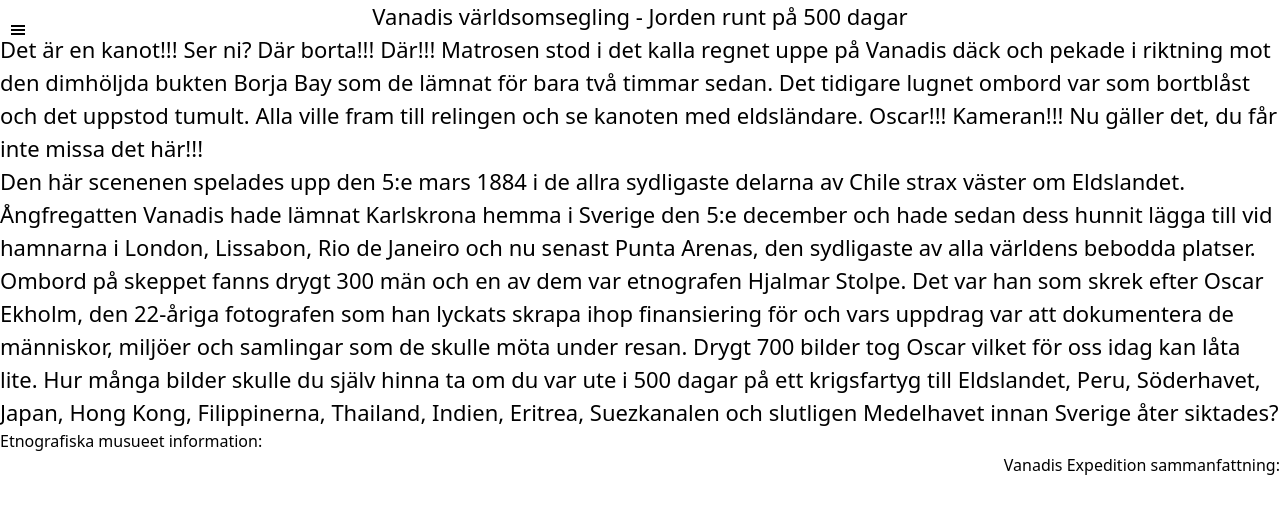
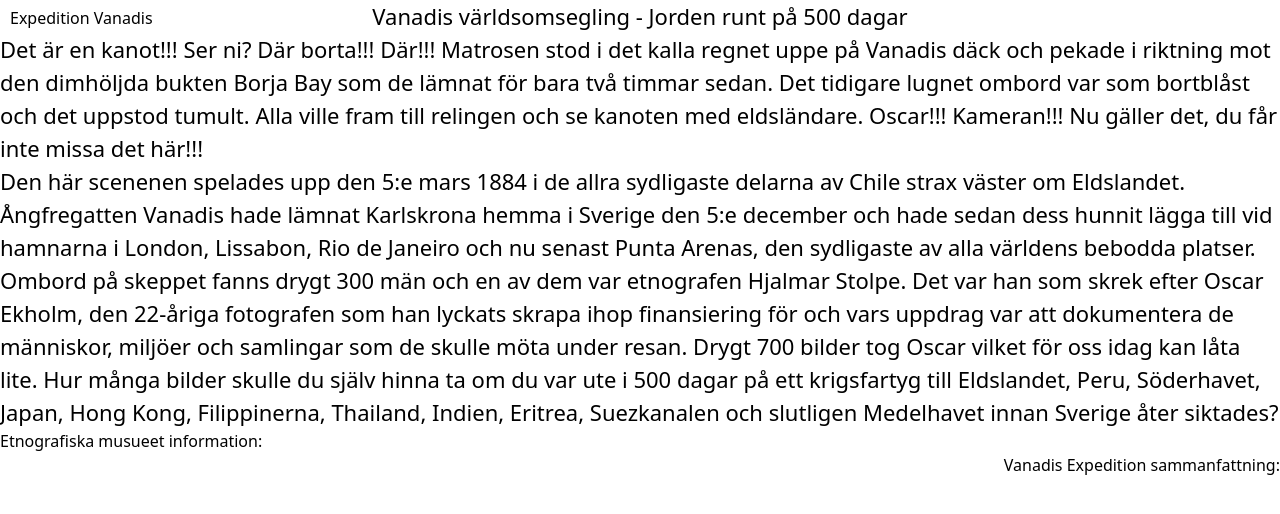
Before and after one commit to SMVK-Sweden/expedition, a Next.js app: page /about in a window 1280 px wide. Shown: the top 514 px of the page. Built offline with nearby package versions, Linux system fonts and the light colour scheme.

Commit message:
fixade merge conflicts

```diff
--- /dev/null
+++ b/components/NavigationBar.jsx
@@ -0,0 +1,48 @@
+import React, { Component } from 'react'
+import Link from 'next/link'
+
+class NavigationBar extends Component {
+  state = {}
+  render() {
+    return (
+      <nav className="navbar fixed-top navbar-expand-lg navbar-dark bg-dark">
+        <button
+          className="navbar-toggler"
+          type="button"
+          data-bs-toggle="collapse"
+          data-bs-target="#navbarNav"
+          aria-controls="navbarNav"
+          aria-expanded="false"
+          aria-label="Toggle navigation"
+        >
+          <span className="navbar-toggler-icon"></span>
+        </button>
+        <div className="container-fluid">
+          <Link href="/">
+            <a className="navbar-brand">Expedition Vanadis</a>
+          </Link>
+          <div className="collapse navbar-collapse" id="navbarNav">
+            <div className="navbar-nav">
+              <Link href="/">
+                <a className="nav-link">Hem</a>
+              </Link>
+              <Link href="/about">
+                <a className="nav-link">Om Vanadis</a>
+              </Link>
+              <Link href="/images">
+                <a className="nav-link">Bilder</a>
+              </Link>
+              <a className="nav-link disabled">Kontakt</a>
+            </div>
+          </div>
+        </div>
+      </nav>
+    )
+  }
+}
+
+// <a className="nav-link active" aria-current="page">
+// Hem
+// </a>
+
+export default NavigationBar
--- a/package.json
+++ b/package.json
@@ -17,11 +17,14 @@
     "d3": "^7.3.0",
     "d3-geo-projection": "^4.0.0",
     "date-and-time": "^2.3.0",
+    "bootstrap": "^5.1.3",
+    "jquery": "^3.6.0",
     "leaflet": "^1.7.1",
     "next": "^12.0.8",
     "prisma": "3.10.0",
     "react": "^17.0.2",
     "react-d3-library": "^1.1.8",
+    "react-bootstrap": "^2.2.2",
     "react-dom": "^17.0.2",
     "react-hook-form": "^7.27.1",
     "react-icons": "^4.3.1",
--- a/pages/about.jsx
+++ b/pages/about.jsx
@@ -7,13 +7,14 @@
 import useSWR from 'swr'
 import info from '../pages/api/about_page.json'
 import SideBar from '../components/SideBar'
+import NavigationBar from '../components/NavigationBar'
 
 const fetcher = (...args) => fetch(...args).then((res) => res.json())
 
 export default function About() {
   return (
     <div>
-      <SideBar />
+      <NavigationBar />
       <ul>
         <li>
           <Fetcher> </Fetcher>
--- a/pages/images.tsx
+++ b/pages/images.tsx
@@ -1,10 +1,11 @@
 import KsamsokImages from '../components/KsamsokImages'
 import SideBar from '../components/SideBar'
+import NavigationBar from '../components/NavigationBar'
 
 export default function Images() {
   return (
     <div>
-      <SideBar />
+      <NavigationBar />
       <KsamsokImages></KsamsokImages>
     </div>
   )
```
Also changed, not shown: 2 other files (tests, documents, lock files or other folders).
